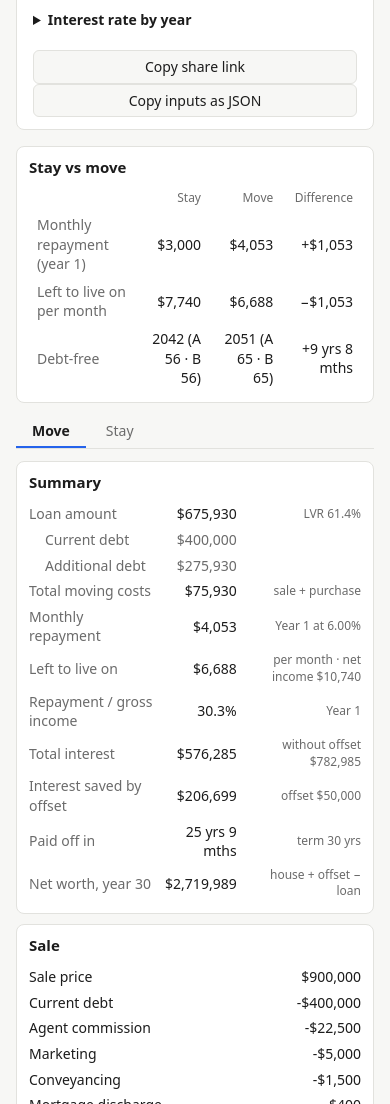
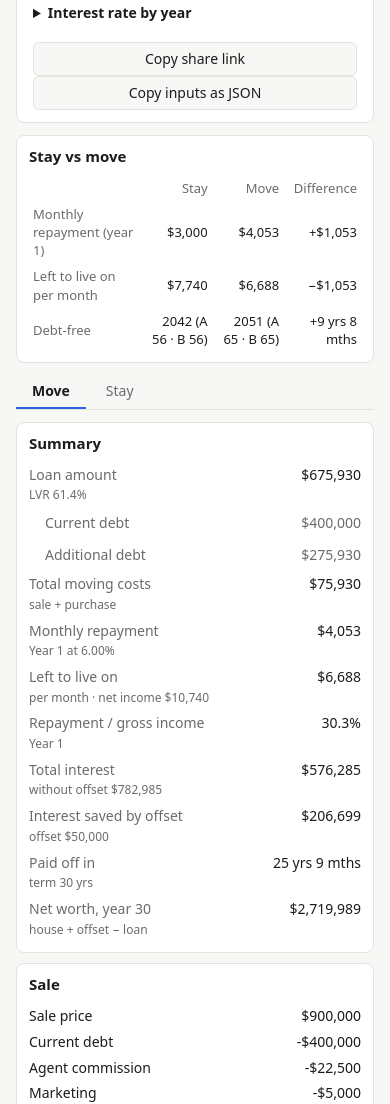
Before and after one commit to danielclarke/mortgage-calculator, a website built with Vite: page index.html in a window 390 px wide. Shown: the part 896-2000 px from the top of the page. Built offline with nearby package versions, Linux system fonts and the light colour scheme.

Commit message:
Mobile layout: single column, stacked summary rows
Co-Authored-By: Claude Opus 5.5 <noreply@anthropic.com>

```diff
--- a/src/style.css
+++ b/src/style.css
@@ -94,3 +94,16 @@ tr.total td { border-top: 1px solid var(--border); font-weight: 600; }
 .export { width: 100%; font: inherit; padding: 6px; border: 1px solid var(--border); border-radius: 6px; background: var(--bg); color: var(--text); cursor: pointer; }
 .export-out { width: 100%; height: 160px; margin-top: 6px; font: 12px ui-monospace, monospace; background: var(--bg); color: var(--text); border: 1px solid var(--border); border-radius: 6px; }
 .summary tr.sub td:first-child { padding-left: 16px; }
+#results, aside { min-width: 0; }
+.headline { overflow-x: auto; }
+@media (max-width: 600px) {
+  header { padding: 16px 16px 0; }
+  main { gap: 12px; }
+  .field { grid-template-columns: 1fr 120px; }
+  .chart canvas { height: 240px !important; }
+  .headline td, .headline th { padding: 4px 4px; font-size: 13px; }
+  .summary tr { display: grid; grid-template-columns: 1fr auto; }
+  .summary td.detail { grid-column: 1 / -1; text-align: left; padding: 0 0 4px; }
+  .summary tr.sub td.detail { padding-left: 16px; }
+  .tables { grid-template-columns: 1fr; }
+}
```
